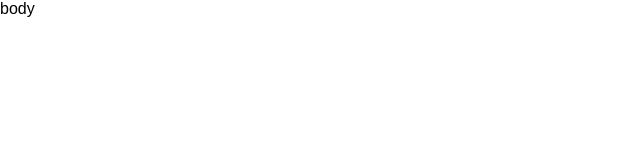
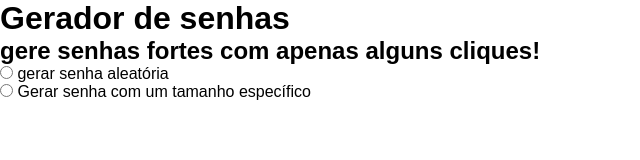
Before and after one commit to felipedantas043/novas-ideias, a plain HTML site: page index.html in a window 1280 px wide. Shown: the whole page, without its empty margins (0-640 px from the left). Drawn offline with Linux system fonts and the light colour scheme.

Commit message:
Update index.html

```diff
--- a/index.html
+++ b/index.html
@@ -5,9 +5,23 @@
     <meta http-equiv="X-UA-Compatible" content="IE=edge">
     <meta name="viewport" content="width=device-width, initial-scale=1.0">
     <link rel="stylesheet" href="style.css">
-    <title>Fresco</title>
+    <title>Gerador de senhas</title>
 </head>
 <body>
-    body
+    <header>
+        <h1>Gerador de senhas</h1>
+        <h2>gere senhas fortes com apenas alguns cliques!</h2>
+    </header>
+    <main>
+        <div>
+            <input type="radio" name="escolha_senha" id="senha_aleatoria">
+            <label for="senha_aleatoria">gerar senha aleatória</label><br>
+            <input type="radio" name="escolha_senha" id="senha_personalizada">
+            <label for="senha_personalizada">Gerar senha com um tamanho específico</label>
+        </div>
+    </main>
+    <footer>
+
+    </footer>
 </body>
 </html>
```
